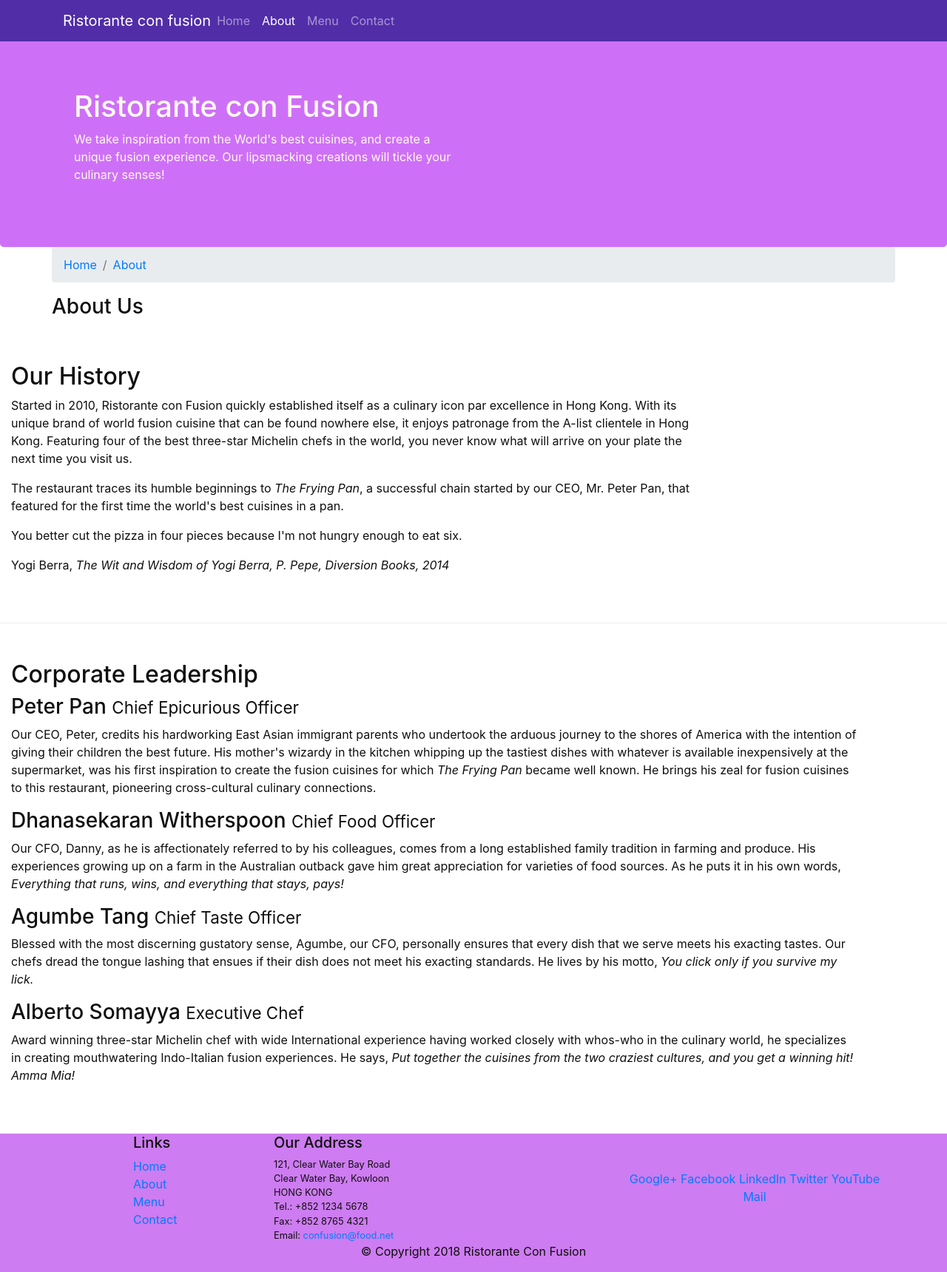
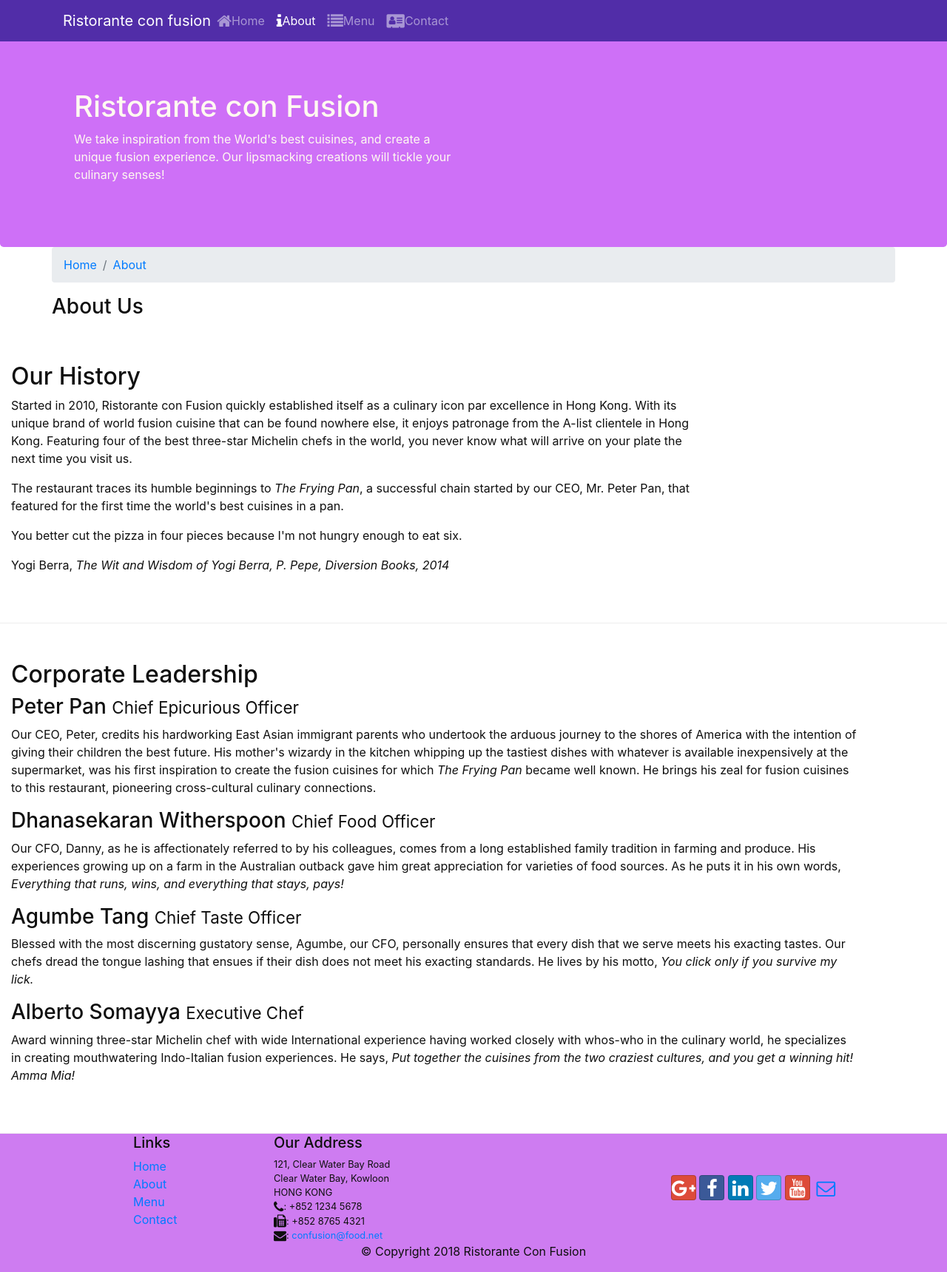
Before and after one commit to MekadAlibrahem/Front-end-bootstrap, a website: page aboutus.html in a window 1280 px wide. Shown: the whole page at 74% size. Drawn offline with nearby package versions, Linux system fonts and the light colour scheme.

Commit message:
add icons 'font awosome and bootstrap-social'

```diff
--- a/aboutus.html
+++ b/aboutus.html
@@ -6,7 +6,11 @@
     <meta name="viewport" content="width=device-width, initial-scale=1.0">
     <!-- bootstrap file  -->
     <link rel="stylesheet" href="./node_modules/bootstrap/dist/css/bootstrap.min.css">
-<link rel="stylesheet" href="css/style.css">
+    <!-- Icon  -->
+    <link rel="stylesheet" href="node_modules/font-awesome/css/font-awesome.min.css">
+    <link rel="stylesheet" href="node_modules/bootstrap-social/bootstrap-social.css">
+    <!-- custome style  -->
+    <link rel="stylesheet" href="css/style.css">
     <title>Ristorante Con Fusion: About Us</title>
 
 </head>
@@ -20,10 +24,10 @@
             <a href="index.html" class="navbar-brand mr-auto"> Ristorante con fusion </a>
             <div class="collapse navbar-collapse" id="Navbar">
                 <ul class="navbar-nav mr-auto ">
-                    <li class="nav-item "><a href="index.html" class="nav-link"> Home</a></li>
-                    <li class="nav-item active"><a href="aboutus.html" class="nav-link">About</a></li>
-                    <li class="nav-item"><a href="/" class="nav-link">Menu</a></li>
-                    <li class="nav-item"><a href="/" class="nav-link">Contact</a></li>
+                    <li class="nav-item "><a href="index.html" class="nav-link"><span class="fa fa-home fa-lg"></span>Home</a></li>
+                    <li class="nav-item active"><a href="aboutus.html" class="nav-link"><span class="fa fa-info fa-lg"></span>About</a></li>
+                    <li class="nav-item"><a href="/" class="nav-link"><span class="fa fa-list fa-lg"></span>Menu</a></li>
+                    <li class="nav-item"><a href="/" class="nav-link"><span class="fa fa-address-card fa-lg"></span>Contact</a></li>
                 </ul>
             </div>
         </div>
@@ -111,19 +115,19 @@
 		              121, Clear Water Bay Road<br>
 		              Clear Water Bay, Kowloon<br>
 		              HONG KONG<br>
-		              Tel.: +852 1234 5678<br>
-		              Fax: +852 8765 4321<br>
-		              Email: <a href="mailto:confusion@food.net">confusion@food.net</a>
+		              <i class="fa fa-phone fa-lg"></i>: +852 1234 5678<br>
+		              <i class="fa fa-fax fa-lg"></i>: +852 8765 4321<br>
+		              <i class="fa fa-envelope fa-lg"></i>: <a href="mailto:confusion@food.net">confusion@food.net</a>
 		           </address>
                 </div>
-                <div class="col-12 col-sm-4 align-self-center">
+                <div class="col col-sm-4 align-self-center">
                     <div class="text-center">
-                        <a href="http://google.com/+">Google+</a>
-                        <a href="http://www.facebook.com/profile.php?id=">Facebook</a>
-                        <a href="http://www.linkedin.com/in/">LinkedIn</a>
-                        <a href="http://twitter.com/">Twitter</a>
-                        <a href="http://youtube.com/">YouTube</a>
-                        <a href="mailto:">Mail</a>
+                        <a  class="btn btn-social-icon btn-google" href="http://google.com/+"> <i class="fa fa-google-plus fa-lg"></i> </a>
+                        <a  class="btn btn-social-icon btn-facebook" href="http://www.facebook.com/profile.php?id=">  <i class="fa fa-facebook fa-lg"></i> </a>
+                        <a  class="btn btn-social-icon btn-linkedin" href="http://www.linkedin.com/in/">  <i class="fa fa-linkedin fa-lg"></i> </a>
+                        <a  class="btn btn-social-icon btn-twitter" href="http://twitter.com/">   <i class="fa fa-twitter fa-lg"></i> </a>
+                        <a  class="btn btn-social-icon btn-google" href="http://youtube.com/">  <i class="fa fa-youtube fa-lg"></i> </a>
+                        <a  class="btn btn-social-icon " href="mailto:">   <i class="fa fa-envelope-o fa-lg"></i> </a>
                     </div>
                 </div>
            </div>
--- a/package.json
+++ b/package.json
@@ -15,6 +15,8 @@
   },
   "dependencies": {
     "bootstrap": "^4.0.0",
+    "bootstrap-social": "^5.1.1",
+    "font-awesome": "^4.7.0",
     "jquery": "^3.3.1",
     "popper.js": "^1.16.1"
   }
```
Also changed, not shown: index.html (+18 -15 lines), 1 other file.
